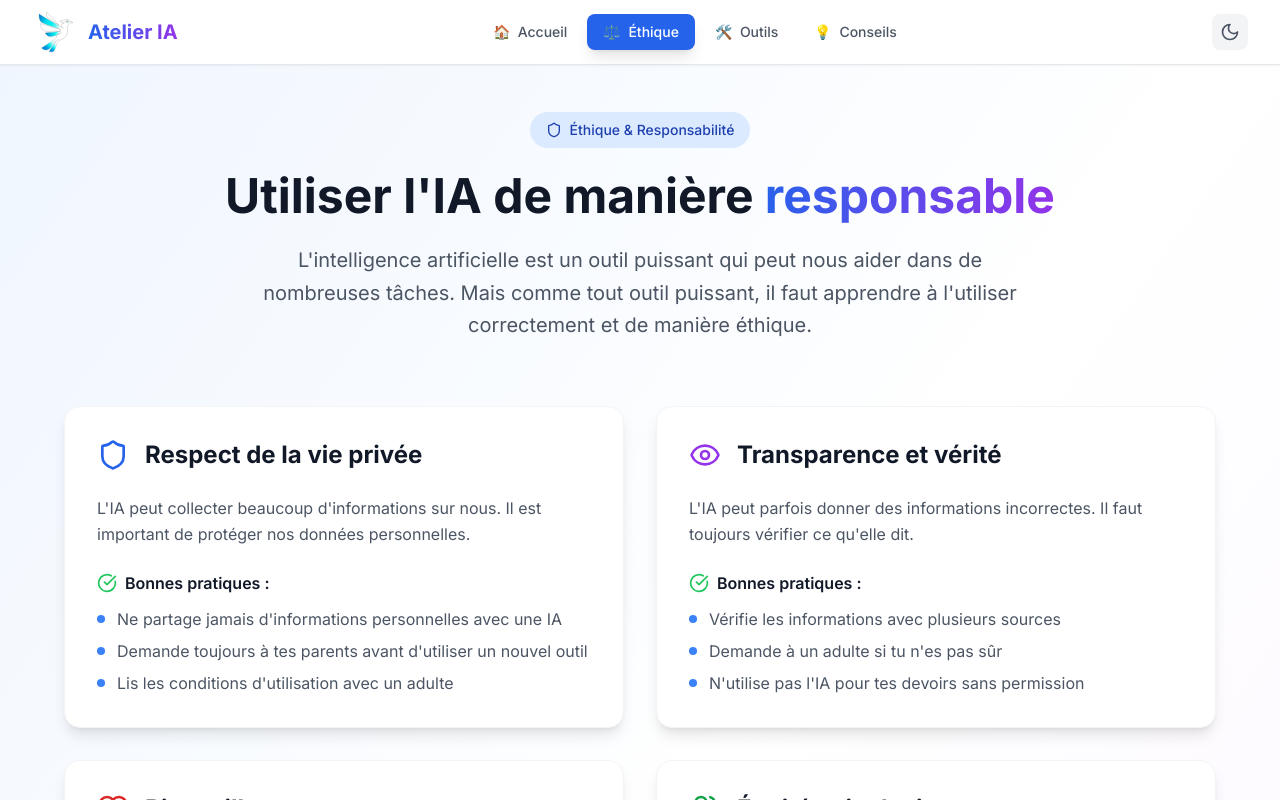
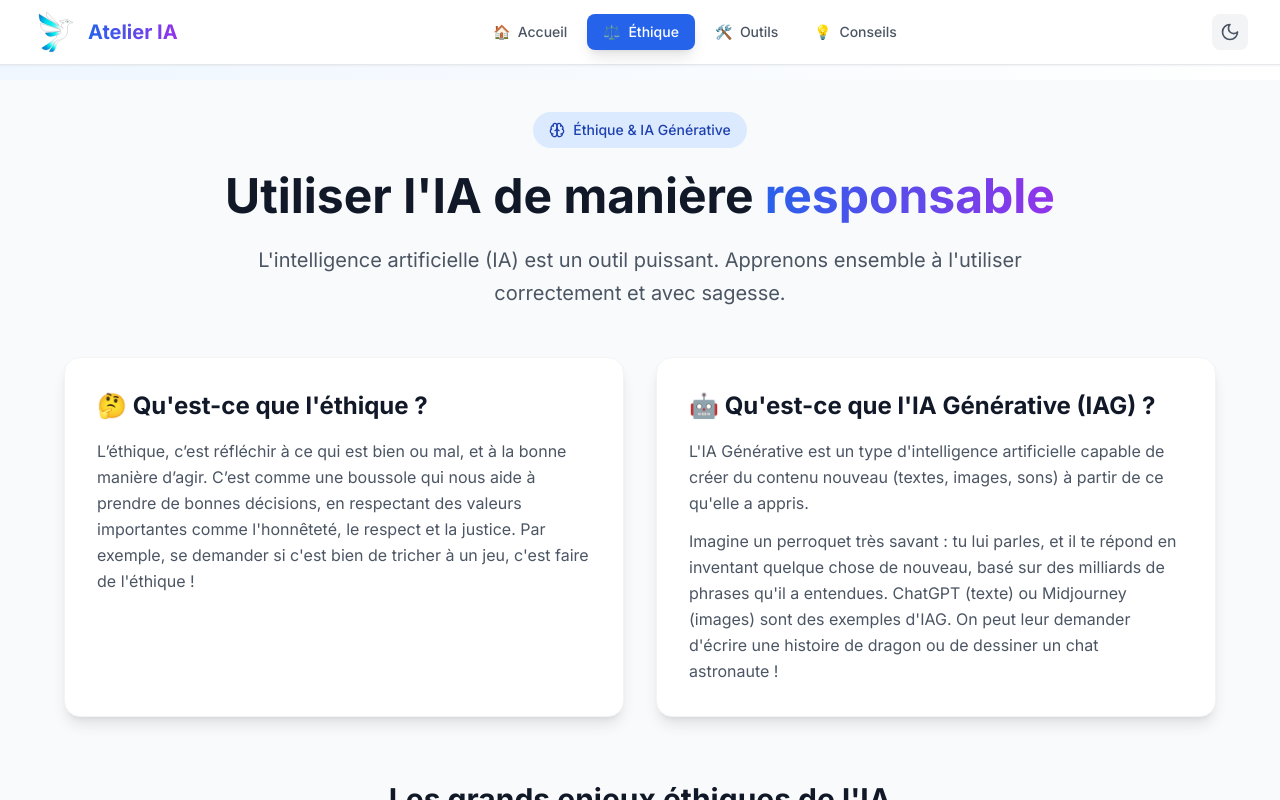
Before and after one commit to Djaymare/atelierIA, a React (Vite) app: page / in a window 1280 px wide. Both pictures are taken after a click on the button "Commencer l'exploration". Shown: the top 800 px of the page. Built offline with nearby package versions, Linux system fonts and the light colour scheme.

Commit message:
update ethique

```diff
--- a/src/pages/EthicsPage.tsx
+++ b/src/pages/EthicsPage.tsx
@@ -1,45 +1,82 @@
-import { Shield, Eye, Heart, Users, AlertTriangle, CheckCircle } from "lucide-react";
+import { Shield, Eye, Heart, Users, AlertTriangle, CheckCircle, Brain, Leaf, Copyright, FileText, Briefcase, Search, MessageSquareWarning, Lightbulb } from "lucide-react";
 
 export function EthicsPage() {
   const ethicsTopics = [
     {
       icon: <Shield className="h-8 w-8 text-blue-600" />,
       title: "Respect de la vie privée",
-      description: "L'IA peut collecter beaucoup d'informations sur nous. Il est important de protéger nos données personnelles.",
+      description: "L'IA peut collecter beaucoup d'informations sur nous. Il est important de protéger nos données personnelles et celles des autres.",
       tips: [
-        "Ne partage jamais d'informations personnelles avec une IA",
-        "Demande toujours à tes parents avant d'utiliser un nouvel outil",
-        "Lis les conditions d'utilisation avec un adulte"
+        "Ne partage jamais d'informations personnelles (nom, adresse, école, secrets) avec une IA.",
+        "Sois prudent avec ce que tu écris dans les prompts (consignes), ces informations peuvent être enregistrées.",
+        "Demande toujours à tes parents avant d'utiliser un nouvel outil d'IA.",
+        "Lis les conditions d'utilisation avec un adulte pour comprendre comment tes données sont utilisées."
       ]
     },
     {
       icon: <Eye className="h-8 w-8 text-purple-600" />,
-      title: "Transparence et vérité",
-      description: "L'IA peut parfois donner des informations incorrectes. Il faut toujours vérifier ce qu'elle dit.",
+      title: "Transparence et vérité (Lutte contre la désinformation)",
+      description: "L'IA peut parfois donner des informations incorrectes, incomplètes ou inventer des choses (on appelle ça des \"hallucinations\"). Elle peut aussi être utilisée pour créer de fausses informations très réalistes (deepfakes).",
       tips: [
-        "Vérifie les informations avec plusieurs sources",
-        "Demande à un adulte si tu n'es pas sûr",
-        "N'utilise pas l'IA pour tes devoirs sans permission"
+        "Vérifie toujours les informations importantes avec plusieurs sources fiables.",
+        "Développe ton esprit critique : ce n'est pas parce que l'IA le dit que c'est vrai.",
+        "Demande à un adulte si tu as un doute sur une information ou une image.",
+        "Méfie-toi des images ou vidéos trop surprenantes (ex: la fausse photo du Pape en doudoune). Elles pourraient être des deepfakes."
       ]
     },
     {
       icon: <Heart className="h-8 w-8 text-red-600" />,
-      title: "Bienveillance et respect",
-      description: "Même si l'IA n'a pas de sentiments, nous devons rester polis et respectueux dans nos interactions.",
+      title: "Bienveillance et respect dans les interactions",
+      description: "Même si l'IA n'a pas de sentiments, nous devons rester polis et responsables dans nos demandes. L'intention derrière notre prompt est importante.",
       tips: [
-        "Utilise un langage poli avec l'IA",
-        "Ne demande pas à l'IA de créer du contenu méchant",
-        "Respecte les autres utilisateurs"
+        "Utilise un langage poli avec l'IA.",
+        "Ne demande pas à l'IA de créer du contenu méchant, haineux, discriminatoire ou illégal.",
+        "N'utilise pas l'IA pour tricher ou pour nuire à quelqu'un.",
+        "Si l'IA génère un contenu qui te met mal à l'aise, parles-en à un adulte."
       ]
     },
     {
       icon: <Users className="h-8 w-8 text-green-600" />,
-      title: "Équité et inclusion",
-      description: "L'IA doit être juste pour tout le monde, peu importe qui nous sommes.",
+      title: "Équité et inclusion (Lutte contre les biais)",
+      description: "L'IA apprend à partir des données qu'on lui donne. Si ces données contiennent des stéréotypes ou des préjugés, l'IA risque de les reproduire. Elle doit être juste pour tout le monde.",
       tips: [
-        "Signale si l'IA semble injuste envers certaines personnes",
-        "Utilise l'IA pour aider, pas pour exclure",
-        "Respecte la diversité dans tes créations"
+        "Sois conscient que l'IA peut avoir des biais (ex: représenter certains métiers avec toujours le même genre de personne).",
+        "Signale si une IA semble injuste ou discriminatoire.",
+        "Utilise l'IA pour aider et inclure, pas pour exclure ou se moquer.",
+        "Cherche à obtenir des IA entraînées sur des données diversifiées et représentatives."
+      ]
+    },
+    {
+      icon: <Copyright className="h-8 w-8 text-yellow-600" />,
+      title: "Droit d'auteur et création originale",
+      description: "Les IA génératives sont entraînées sur d'énormes quantités de textes et d'images, parfois sans l'accord des créateurs. Il est important de respecter le travail des artistes et auteurs.",
+      tips: [
+        "L'IA est un outil d'aide à la créativité, pas une machine à copier. Garde ton style unique !",
+        "Si tu utilises du contenu généré par IA, vérifie qu'il ne s'agit pas de plagiat ou d'une copie d'une œuvre existante.",
+        "Sois transparent : si tu utilises beaucoup l'IA pour un travail, mentionne-le (surtout à l'école).",
+        "Respecte les artistes : ne demande pas à l'IA de copier le style d'un artiste sans réfléchir aux conséquences."
+      ]
+    },
+    {
+      icon: <Briefcase className="h-8 w-8 text-indigo-600" />,
+      title: "Impact sur l'emploi et les métiers",
+      description: "L'IA peut faire des tâches qui étaient avant faites par des humains. Cela soulève des questions sur l'avenir de certains métiers.",
+      tips: [
+        "L'IA peut être un outil qui aide les professionnels, pas seulement qui les remplace.",
+        "De nouveaux métiers vont apparaître grâce à l'IA (ex: spécialiste en éthique de l'IA).",
+        "Il est important de réfléchir à comment la société peut s'adapter à ces changements.",
+        "Apprends à utiliser l'IA comme une compétence supplémentaire pour ton avenir."
+      ]
+    },
+    {
+      icon: <Leaf className="h-8 w-8 text-lime-600" />,
+      title: "Impact environnemental",
+      description: "Entraîner et faire fonctionner les IA génératives consomme beaucoup d'énergie, ce qui a un impact sur l'environnement (émissions de CO2).",
+      tips: [
+        "Sois conscient que chaque requête à une IA a un coût énergétique.",
+        "Soutiens les initiatives pour des IA plus économes en énergie et utilisant des sources renouvelables.",
+        "Utilise l'IA de manière réfléchie, évite les usages superflus.",
+        "L'innovation doit aussi chercher à réduire l'empreinte écologique de la technologie."
       ]
     }
   ];
@@ -47,29 +84,34 @@ export function EthicsPage() {
   const warnings = [
     {
       icon: <AlertTriangle className="h-6 w-6 text-orange-500" />,
-      title: "Attention aux fausses informations",
-      description: "L'IA peut parfois inventer des faits. Vérifie toujours les informations importantes."
+      title: "Attention aux \"hallucinations\" de l'IA",
+      description: "L'IA peut inventer des faits ou donner des informations erronées avec beaucoup d'assurance. Vérifie toujours !"
     },
     {
-      icon: <AlertTriangle className="h-6 w-6 text-red-500" />,
-      title: "Protection des données",
-      description: "Ne partage jamais ton nom, adresse, école ou numéro de téléphone avec une IA."
+      icon: <Shield className="h-6 w-6 text-red-500" />,
+      title: "Protection de tes données",
+      description: "Ne partage jamais ton nom complet, adresse, école, mots de passe ou secrets avec une IA."
     },
     {
-      icon: <AlertTriangle className="h-6 w-6 text-purple-500" />,
-      title: "Créativité authentique",
-      description: "Utilise l'IA comme aide, mais garde ta propre créativité et originalité."
+      icon: <MessageSquareWarning className="h-6 w-6 text-purple-500" />,
+      title: "Prompts et intentions",
+      description: "Réfléchis bien à ce que tu demandes. N'essaie pas de contourner les sécurités de l'IA pour obtenir du contenu inapproprié ou dangereux."
+    },
+    {
+      icon: <Lightbulb className="h-6 w-6 text-yellow-500" />,
+      title: "Créativité authentique vs. Plagiat",
+      description: "Utilise l'IA comme une source d'inspiration, mais garde ta propre créativité. Ne présente pas le travail de l'IA comme étant le tien à 100% sans le dire."
     }
   ];
 
   return (
-    <div className="min-h-screen py-8 px-4 sm:px-6 lg:px-8">
+    <div className="min-h-screen py-8 px-4 sm:px-6 lg:px-8 bg-gray-50 dark:bg-gray-900">
       <div className="max-w-6xl mx-auto">
         {/* Header */}
-        <div className="text-center mb-16">
+        <div className="text-center mb-12">
           <div className="inline-flex items-center space-x-2 bg-blue-100 dark:bg-blue-900/30 text-blue-800 dark:text-blue-200 px-4 py-2 rounded-full text-sm font-medium mb-6">
-            <Shield className="h-4 w-4" />
-            <span>Éthique & Responsabilité</span>
+            <Brain className="h-4 w-4" />
+            <span>Éthique & IA Générative</span>
           </div>
 
           <h1 className="text-4xl sm:text-5xl font-bold text-gray-900 dark:text-gray-100 mb-6">
@@ -78,38 +120,64 @@ export function EthicsPage() {
           </h1>
 
           <p className="text-xl text-gray-600 dark:text-gray-300 max-w-3xl mx-auto leading-relaxed">
-            L'intelligence artificielle est un outil puissant qui peut nous aider dans de nombreuses tâches.
-            Mais comme tout outil puissant, il faut apprendre à l'utiliser correctement et de manière éthique.
+            L'intelligence artificielle (IA) est un outil puissant. Apprenons ensemble à l'utiliser correctement et avec sagesse.
           </p>
         </div>
 
+        {/* What is Ethics and IAG? */}
+        <div className="grid md:grid-cols-2 gap-8 mb-16">
+            <div className="bg-white dark:bg-gray-800 p-8 rounded-2xl shadow-lg border border-gray-100 dark:border-gray-700">
+                <h2 className="text-2xl font-bold text-gray-900 dark:text-gray-100 mb-4">🤔 Qu'est-ce que l'éthique ?</h2>
+                <p className="text-gray-600 dark:text-gray-300 leading-relaxed">
+                L’éthique, c’est réfléchir à ce qui est bien ou mal, et à la bonne manière d’agir. C’est comme une boussole qui nous aide à prendre de bonnes décisions, en respectant des valeurs importantes comme l'honnêteté, le respect et la justice. Par exemple, se demander si c'est bien de tricher à un jeu, c'est faire de l'éthique !
+                </p>
+            </div>
+            <div className="bg-white dark:bg-gray-800 p-8 rounded-2xl shadow-lg border border-gray-100 dark:border-gray-700">
+                <h2 className="text-2xl font-bold text-gray-900 dark:text-gray-100 mb-4">🤖 Qu'est-ce que l'IA Générative (IAG) ?</h2>
+                <p className="text-gray-600 dark:text-gray-300 mb-3 leading-relaxed">
+                L'IA Générative est un type d'intelligence artificielle capable de créer du contenu nouveau (textes, images, sons) à partir de ce qu'elle a appris.
+                </p>
+                <p className="text-gray-600 dark:text-gray-300 leading-relaxed">
+                Imagine un perroquet très savant : tu lui parles, et il te répond en inventant quelque chose de nouveau, basé sur des milliards de phrases qu'il a entendues. ChatGPT (texte) ou Midjourney (images) sont des exemples d'IAG. On peut leur demander d'écrire une histoire de dragon ou de dessiner un chat astronaute !
+                </p>
+            </div>
+        </div>
+
+        {/* Ethics Topics Intro */}
+        <div className="text-center mb-10">
+            <h2 className="text-3xl font-bold text-gray-900 dark:text-gray-100">Les grands enjeux éthiques de l'IA</h2>
+            <p className="text-lg text-gray-600 dark:text-gray-400 mt-2 max-w-2xl mx-auto">
+                Que ce soit lors de sa création ou de son utilisation, l'IA soulève des questions importantes.
+            </p>
+        </div>
+
         {/* Ethics Topics */}
-        <div className="grid md:grid-cols-2 gap-8 mb-16">
+        <div className="grid md:grid-cols-2 lg:grid-cols-3 gap-8 mb-16">
           {ethicsTopics.map((topic, index) => (
             <div
               key={index}
-              className="bg-white dark:bg-gray-800 p-8 rounded-2xl shadow-lg border border-gray-100 dark:border-gray-700"
+              className="bg-white dark:bg-gray-800 p-8 rounded-2xl shadow-lg border border-gray-100 dark:border-gray-700 flex flex-col"
             >
               <div className="flex items-center mb-6">
                 {topic.icon}
-                <h3 className="text-2xl font-bold text-gray-900 dark:text-gray-100 ml-4">
+                <h3 className="text-xl font-bold text-gray-900 dark:text-gray-100 ml-4">
                   {topic.title}
                 </h3>
               </div>
 
-              <p className="text-gray-600 dark:text-gray-300 mb-6 leading-relaxed">
+              <p className="text-gray-600 dark:text-gray-300 mb-6 leading-relaxed flex-grow">
                 {topic.description}
               </p>
 
-              <div className="space-y-3">
+              <div className="space-y-3 mt-auto">
                 <h4 className="font-semibold text-gray-900 dark:text-gray-100 flex items-center">
-                  <CheckCircle className="h-5 w-5 text-green-500 mr-2" />
+                  <CheckCircle className="h-5 w-5 text-green-500 mr-2 flex-shrink-0" />
                   Bonnes pratiques :
                 </h4>
                 <ul className="space-y-2">
                   {topic.tips.map((tip, tipIndex) => (
-                    <li key={tipIndex} className="flex items-start text-gray-600 dark:text-gray-300">
-                      <span className="w-2 h-2 bg-blue-500 rounded-full mt-2 mr-3 flex-shrink-0"></span>
+                    <li key={tipIndex} className="flex items-start text-gray-600 dark:text-gray-300 text-sm">
+                      <span className="w-2 h-2 bg-blue-500 rounded-full mt-1.5 mr-3 flex-shrink-0"></span>
                       {tip}
                     </li>
                   ))}
@@ -120,12 +188,12 @@ export function EthicsPage() {
         </div>
 
         {/* Warnings Section */}
-        <div className="bg-gradient-to-r from-orange-50 to-red-50 dark:from-orange-900/20 dark:to-red-900/20 rounded-2xl p-8 mb-16">
+        <div className="bg-gradient-to-r from-orange-100 to-red-100 dark:from-orange-900/30 dark:to-red-900/30 rounded-2xl p-8 mb-16">
           <h2 className="text-3xl font-bold text-gray-900 dark:text-gray-100 mb-8 text-center">
             ⚠️ Points d'attention importants
           </h2>
 
-          <div className="grid md:grid-cols-3 gap-6">
+          <div className="grid md:grid-cols-2 lg:grid-cols-4 gap-6">
             {warnings.map((warning, index) => (
               <div
                 key={index}
@@ -133,7 +201,7 @@ export function EthicsPage() {
               >
                 <div className="flex items-center mb-4">
                   {warning.icon}
-                  <h3 className="font-bold text-gray-900 dark:text-gray-100 ml-3">
+                  <h3 className="font-semibold text-gray-900 dark:text-gray-100 ml-3 text-md">
                     {warning.title}
                   </h3>
                 </div>
@@ -145,46 +213,61 @@ export function EthicsPage() {
           </div>
         </div>
 
-        {/* Key Principles */}
+        {/* Key Principles / Golden Rules */}
         <div className="bg-white dark:bg-gray-800 rounded-2xl p-8 shadow-lg border border-gray-100 dark:border-gray-700">
           <h2 className="text-3xl font-bold text-gray-900 dark:text-gray-100 mb-8 text-center">
-            🌟 Les principes fondamentaux
+            🌟 Nos Engagements : Les Règles d'Or
           </h2>
 
-          <div className="grid md:grid-cols-2 lg:grid-cols-4 gap-6">
-            <div className="text-center">
+          <div className="grid grid-cols-2 md:grid-cols-3 lg:grid-cols-5 gap-6">
+            <div className="text-center p-4 bg-gray-50 dark:bg-gray-800/50 rounded-lg">
               <div className="w-16 h-16 bg-blue-100 dark:bg-blue-900/30 rounded-full flex items-center justify-center mx-auto mb-4">
                 <span className="text-2xl">🤝</span>
               </div>
               <h3 className="font-bold text-gray-900 dark:text-gray-100 mb-2">Respect</h3>
-              <p className="text-sm text-gray-600 dark:text-gray-300">Traite l'IA et les autres avec respect</p>
+              <p className="text-sm text-gray-600 dark:text-gray-300">Traite l'IA et les autres avec respect et bienveillance.</p>
             </div>
 
-            <div className="text-center">
+            <div className="text-center p-4 bg-gray-50 dark:bg-gray-800/50 rounded-lg">
               <div className="w-16 h-16 bg-green-100 dark:bg-green-900/30 rounded-full flex items-center justify-center mx-auto mb-4">
-                <span className="text-2xl">🔍</span>
+                <Search className="h-8 w-8 text-green-600" />
               </div>
               <h3 className="font-bold text-gray-900 dark:text-gray-100 mb-2">Vérification</h3>
-              <p className="text-sm text-gray-600 dark:text-gray-300">Vérifie toujours les informations</p>
+              <p className="text-sm text-gray-600 dark:text-gray-300">Vérifie toujours les informations données par l'IA.</p>
             </div>
 
-            <div className="text-center">
+            <div className="text-center p-4 bg-gray-50 dark:bg-gray-800/50 rounded-lg">
               <div className="w-16 h-16 bg-purple-100 dark:bg-purple-900/30 rounded-full flex items-center justify-center mx-auto mb-4">
-                <span className="text-2xl">🛡️</span>
+                <Shield className="h-8 w-8 text-purple-600" />
               </div>
               <h3 className="font-bold text-gray-900 dark:text-gray-100 mb-2">Protection</h3>
-              <p className="text-sm text-gray-600 dark:text-gray-300">Protège tes données personnelles</p>
+              <p className="text-sm text-gray-600 dark:text-gray-300">Protège tes données personnelles et celles des autres.</p>
             </div>
 
-            <div className="text-center">
+            <div className="text-center p-4 bg-gray-50 dark:bg-gray-800/50 rounded-lg">
               <div className="w-16 h-16 bg-orange-100 dark:bg-orange-900/30 rounded-full flex items-center justify-center mx-auto mb-4">
-                <span className="text-2xl">💡</span>
+                <Lightbulb className="h-8 w-8 text-orange-600" />
               </div>
               <h3 className="font-bold text-gray-900 dark:text-gray-100 mb-2">Créativité</h3>
-              <p className="text-sm text-gray-600 dark:text-gray-300">Garde ta propre créativité</p>
+              <p className="text-sm text-gray-600 dark:text-gray-300">Utilise l'IA pour t'inspirer, mais garde ton originalité.</p>
+            </div>
+
+            <div className="text-center p-4 bg-gray-50 dark:bg-gray-800/50 rounded-lg col-span-2 md:col-span-1 lg:col-span-1">
+              <div className="w-16 h-16 bg-teal-100 dark:bg-teal-900/30 rounded-full flex items-center justify-center mx-auto mb-4">
+                <FileText className="h-8 w-8 text-teal-600" />
+              </div>
+              <h3 className="font-bold text-gray-900 dark:text-gray-100 mb-2">Transparence</h3>
+              <p className="text-sm text-gray-600 dark:text-gray-300">Sois honnête sur ton utilisation de l'IA quand c'est nécessaire.</p>
             </div>
           </div>
         </div>
+
+        <footer className="text-center mt-16 py-8 border-t border-gray-200 dark:border-gray-700">
+            <p className="text-gray-600 dark:text-gray-400">
+                L'IA est un voyage passionnant. Explorons-le ensemble avec curiosité et responsabilité !
+            </p>
+        </footer>
+
       </div>
     </div>
   );
```
